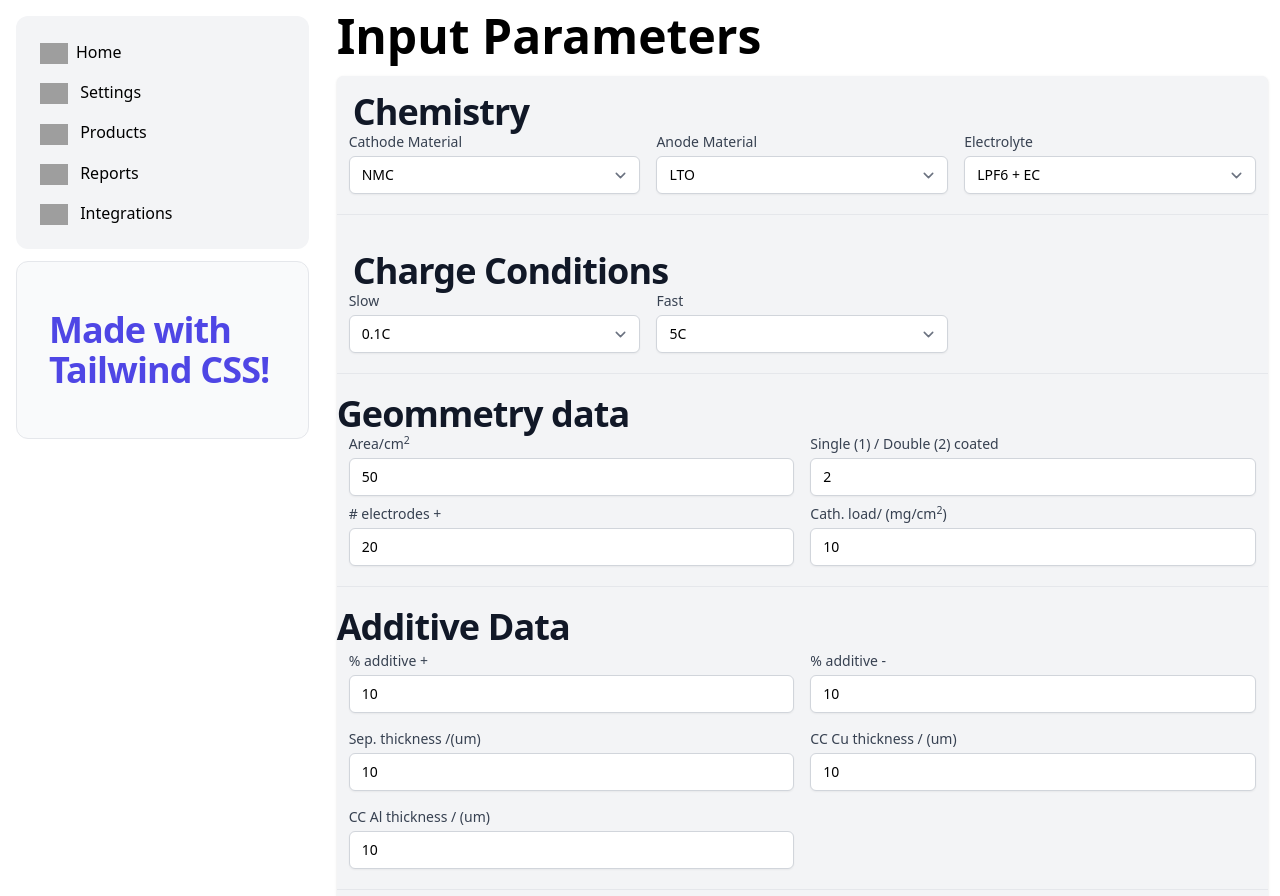
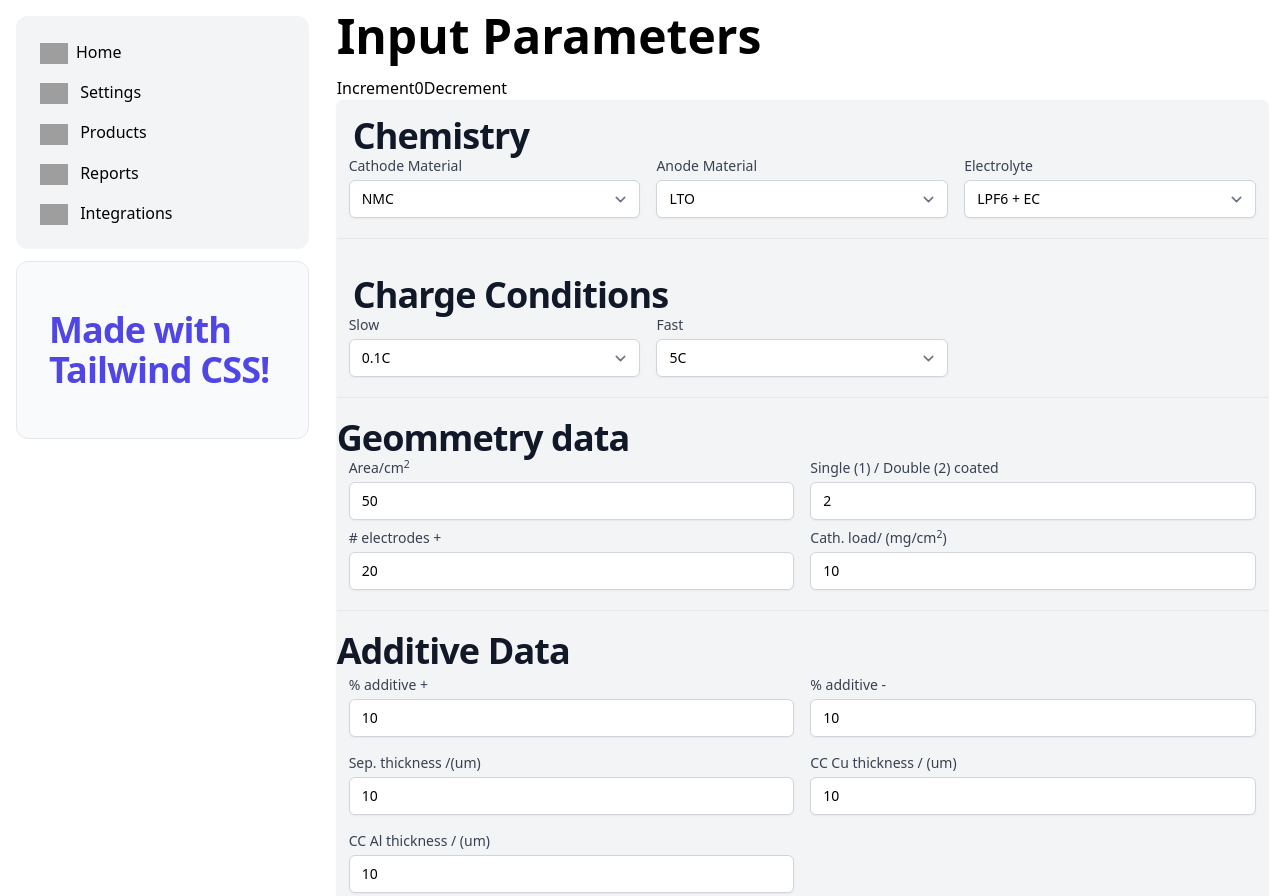
Before and after one commit to verlor/libim_soft, a Gatsby site: page / in a window 1280 px wide. Shown: the top 896 px of the page. Built offline with nearby package versions, Linux system fonts and the light colour scheme; Gatsby itself is replaced by a stand-in of ours; grey boxes are pictures that could not be loaded.

Commit message:
redux slices added to codebase

```diff
--- /dev/null
+++ b/gatsby-browser.js
@@ -0,0 +1 @@
+export { default as wrapRootElement } from './src/state/ReduxWrapper'
--- /dev/null
+++ b/gatsby-ssr.js
@@ -0,0 +1 @@
+export { default as wrapRootElement } from './src/state/ReduxWrapper'
--- a/package.json
+++ b/package.json
@@ -18,6 +18,7 @@
   "dependencies": {
     "@mdx-js/mdx": "^1.6.22",
     "@mdx-js/react": "^1.6.22",
+    "@reduxjs/toolkit": "^1.7.2",
     "@tailwindcss/forms": "^0.4.0",
     "gatsby": "^4.6.2",
     "gatsby-plugin-google-analytics": "^4.6.0",
@@ -27,7 +28,8 @@
     "gatsby-source-filesystem": "^4.6.0",
     "react": "^17.0.1",
     "react-dom": "^17.0.1",
-    "react-hook-form": "^7.25.3"
+    "react-hook-form": "^7.25.3",
+    "react-redux": "^7.2.6"
   },
   "devDependencies": {
     "autoprefixer": "^10.4.2",
@@ -36,6 +38,7 @@
     "lint-staged": "^12.3.3",
     "postcss": "^8.4.6",
     "prettier": "2.5.1",
+    "redux-devtools": "^3.7.0",
     "tailwindcss": "^3.0.18"
   },
   "lint-staged": {
--- /dev/null
+++ b/src/components/testSlice.js
@@ -0,0 +1,28 @@
+import { createSlice } from '@reduxjs/toolkit'
+
+export const counterSlice = createSlice({
+  name: 'counter',
+  initialState: {
+    value: 0,
+  },
+  reducers: {
+    increment: (state) => {
+      // Redux Toolkit allows us to write "mutating" logic in reducers. It
+      // doesn't actually mutate the state because it uses the Immer library,
+      // which detects changes to a "draft state" and produces a brand new
+      // immutable state based off those changes
+      state.value += 1
+    },
+    decrement: (state) => {
+      state.value -= 1
+    },
+    incrementByAmount: (state, action) => {
+      state.value += action.payload
+    },
+  },
+})
+
+// Action creators are generated for each case reducer function
+export const { increment, decrement, incrementByAmount } = counterSlice.actions
+
+export default counterSlice.reducer
--- a/src/pages/index.js
+++ b/src/pages/index.js
@@ -1,15 +1,34 @@
-import * as React from 'react'
 import Layout from '../components/Layout'
 import ParameterFormular from '../components/ParameterFormular'
+import { decrement, increment } from '../components/testSlice'
+import React from 'react'
+import { useSelector, useDispatch } from 'react-redux'
 import '../styles/global.css'
 
 // markup
 const IndexPage = () => {
+  const count = useSelector((state) => state.counter.value)
+  const dispatch = useDispatch()
   return (
     <Layout>
       <h1 className="text-3xl md:text-5xl mb-4 font-extrabold" id="home">
         Input Parameters
       </h1>
+      <div>
+        <button
+          aria-label="Increment value"
+          onClick={() => dispatch(increment())}
+        >
+          Increment
+        </button>
+        <span>{count}</span>
+        <button
+          aria-label="Decrement value"
+          onClick={() => dispatch(decrement())}
+        >
+          Decrement
+        </button>
+      </div>
       <ParameterFormular />
     </Layout>
   )
--- /dev/null
+++ b/src/state/ReduxWrapper.js
@@ -0,0 +1,5 @@
+import React from 'react'
+import { Provider } from 'react-redux'
+import store from './store'
+
+export default ({ element }) => <Provider store={store}>{element}</Provider>
--- /dev/null
+++ b/src/state/store.js
@@ -0,0 +1,8 @@
+import { configureStore } from '@reduxjs/toolkit'
+import counterReducer from '../components/testSlice'
+
+export default configureStore({
+  reducer: {
+    counter: counterReducer,
+  },
+})
```
Also changed, not shown: 1 other file.
